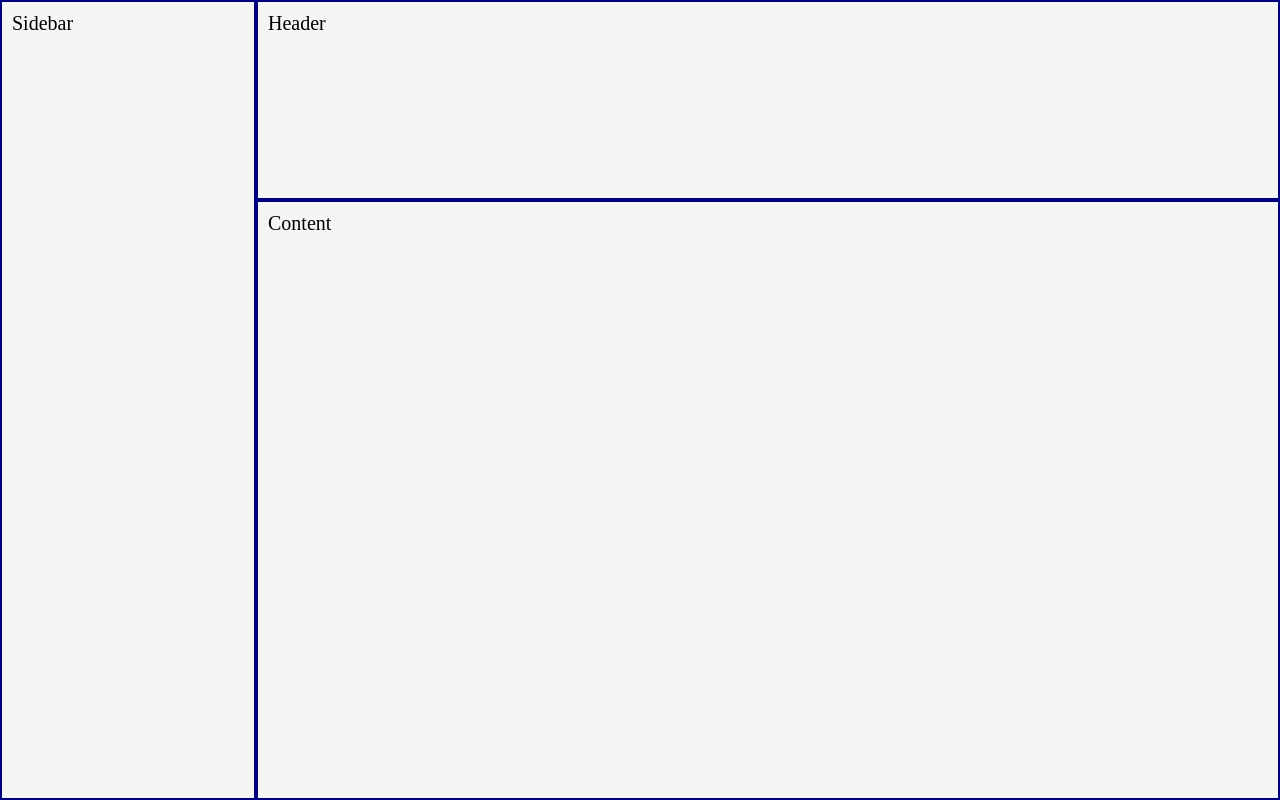
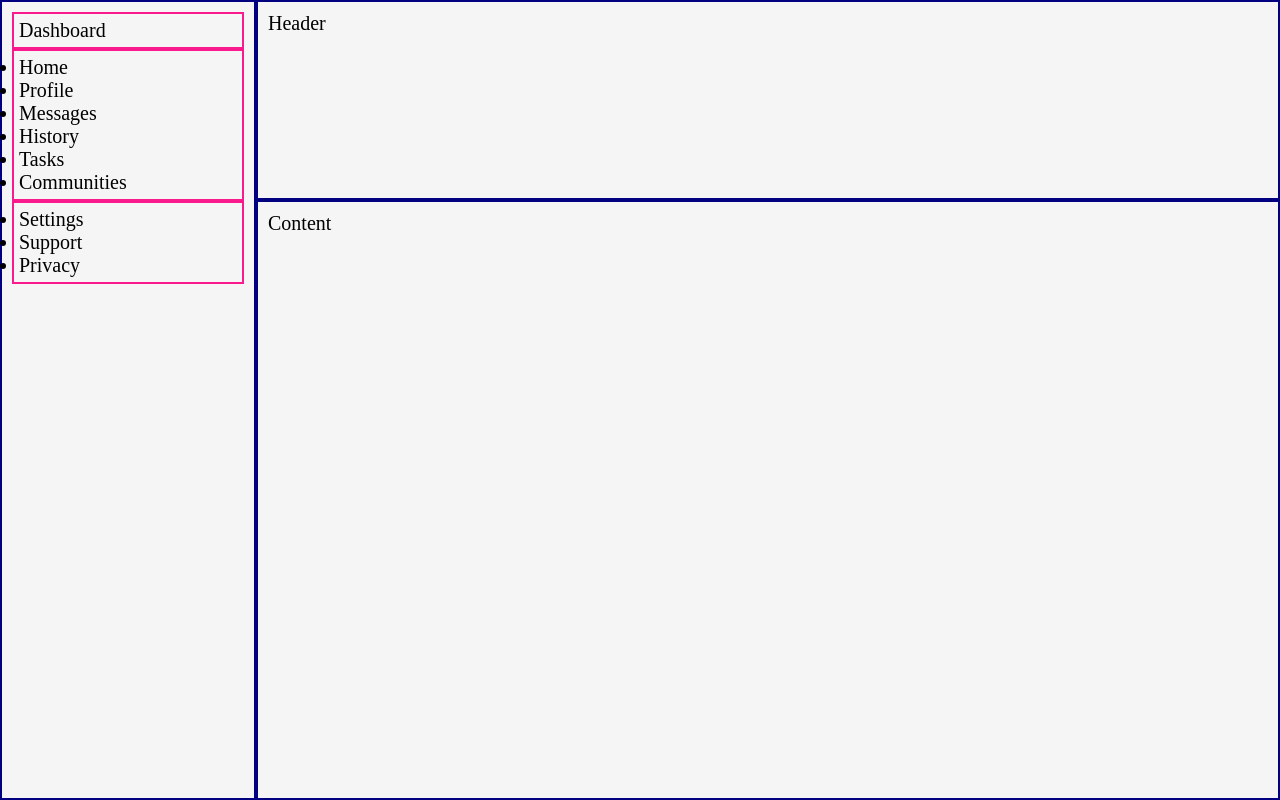
Before and after one commit to sivewritescode/admin-dashboard, a plain HTML site: page index.html in a window 1280 px wide. Drawn offline with Linux system fonts and the light colour scheme.

Commit message:
Create layout of sidebar

```diff
--- a/index.html
+++ b/index.html
@@ -10,7 +10,27 @@
   <div class="container">
 
     <div class="sidebar-container">
-      Sidebar
+      <div class="header-logo">Dashboard</div>
+
+      <div class="nav-home">
+        <ul>
+          <li>Home</li>
+          <li>Profile</li>
+          <li>Messages</li>
+          <li>History</li>
+          <li>Tasks</li>
+          <li>Communities</li>
+        </ul>
+      </div>
+
+      <div class="nav-settings">
+        <ul>
+          <li>Settings</li>
+          <li>Support</li>
+          <li>Privacy</li>
+        </ul>
+      </div>
+
     </div>
 
     <div class="header-container">
--- a/style.css
+++ b/style.css
@@ -44,3 +44,18 @@ html {
   grid-column-start: 2;
   grid-column-end: 3;
 }
+
+.header-logo {
+  padding: 5px;
+  border: 2px solid #FA1A8E;
+}
+
+.nav-home {
+  padding: 5px;
+  border: 2px solid #FA1A8E;
+}
+
+.nav-settings {
+  padding: 5px;
+  border: 2px solid #FA1A8E;
+}
```
